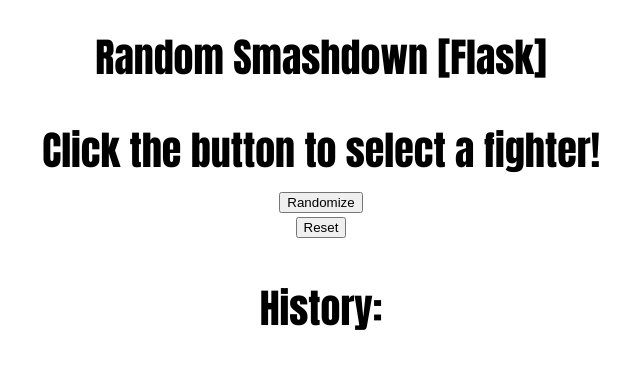
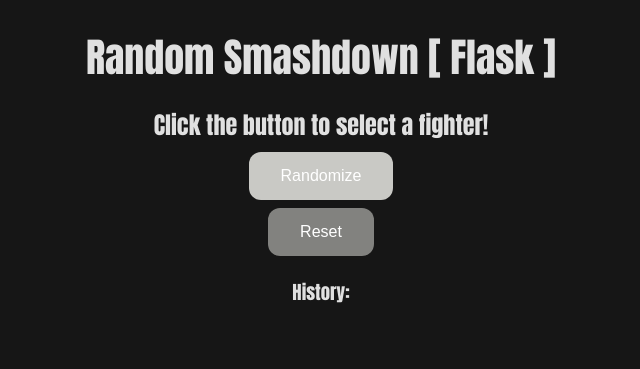
Before and after one commit to TheMTorres29/AugustCoding, a Flask app: page / in a window 1280 px wide. Shown: the top 369 px of the page, without its empty margins (319-959 px from the left). Run offline with Flask 3, Linux system fonts and the light colour scheme.

Commit message:
Minor CSS Edits

```diff
--- a/RandomSmashdownPy/randomSmashdown-flask/app.py
+++ b/RandomSmashdownPy/randomSmashdown-flask/app.py
@@ -1,9 +1,14 @@
 from flask import Flask, render_template, session, redirect, url_for, request
 import random
 from fighters import fighters
+import secrets
+import os
 
 app = Flask(__name__)
-app.secret_key = "your_secret_key"  # Change this for production!
+app.secret_key = os.environ.get("FLASK_SECRET_KEY", "dev_default_key")
+
+# Generate a random secret key
+print(secrets.token_urlsafe(32))
 
 @app.route("/", methods=["GET", "POST"])
 def index():
--- a/RandomSmashdownPy/randomSmashdown-flask/static/style.css
+++ b/RandomSmashdownPy/randomSmashdown-flask/static/style.css
@@ -1,5 +1,39 @@
-body { font-family: Impact, sans-serif; text-align: center; }
-h1, h2, h3 { font-size: 2.5em; margin-bottom: 0.2em; font-weight: 100; }
+body { font-family: Impact, sans-serif; text-align: center; background-color: #161616; }
+h1 { font-size: 2.5em; margin-bottom: 0.2em; font-weight: 100; color:  rgba(255, 255, 255, 0.87); }
+h2, h3 { margin-bottom: 0.2em; font-weight: 100; color:  rgba(255, 255, 255, 0.87); }
+.fighter-container { display: flex; flex-direction: column; align-items: center; margin: 0 auto; width: 360px; }
+.RandomBtn {
+    background-color: #c9c9c5;
+    border: none;
+    color: white;
+    padding: 15px 32px;
+    text-align: center;
+    text-decoration: none;
+    display: inline-block;
+    font-size: 16px;
+    margin: 4px 2px;
+    cursor: pointer;
+    border-radius: 12px;
+}
+.RandomBtn:hover {
+    background-color: #cfcb5d;
+}
+.ResetBtn {
+    background-color: #82827f;
+    border: none;
+    color: white;
+    padding: 15px 32px;
+    text-align: center;
+    text-decoration: none;
+    display: inline-block;
+    font-size: 16px;
+    margin: 4px 2px;
+    cursor: pointer;
+    border-radius: 12px;
+}
+.ResetBtn:hover {
+    background-color: #f44336;
+}
 .history img { margin: 2px; border-radius: 8px; }
 @media (max-width: 500px) {
     img { width: 20px !important; }
--- a/RandomSmashdownPy/randomSmashdown-flask/templates/index.html
+++ b/RandomSmashdownPy/randomSmashdown-flask/templates/index.html
@@ -1,13 +1,13 @@
 <!DOCTYPE html>
 <html>
 <head>
-    <title>Random Smashdown [Flask]</title>
+    <title>Random Smashdown [ Flask ]</title>
     <link rel="stylesheet" href="../static/style.css">
 </head>
 <body>
-    <h1>Random Smashdown [Flask]</h1>
+    <h1>Random Smashdown [ Flask ]</h1>
     {% if selected %}
-        <div>
+        <div class="fighter-container">
             <img src="{{  selected.icon  }}" alt="{{ selected.name }}" width="70">
             <h2>{{ selected.name }}</h2>
         </div>
@@ -19,12 +19,12 @@
 
     {% if remaining %}
         <form method="post">
-            <button type="submit">Randomize</button>
+            <button type="submit" class="RandomBtn">Randomize</button>
         </form>
     {% endif %}
 
     <form action="{{ url_for('reset') }}">
-        <button type="submit">Reset</button>
+        <button type="submit" class="ResetBtn">Reset</button>
     </form>
 
     <h3>History:</h3>
```
